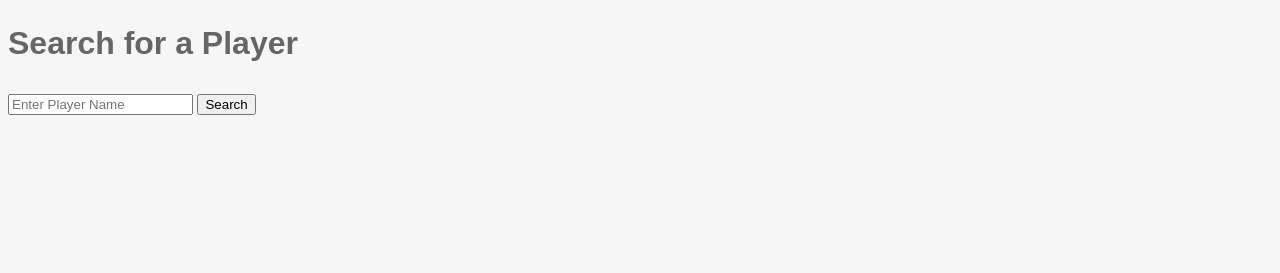
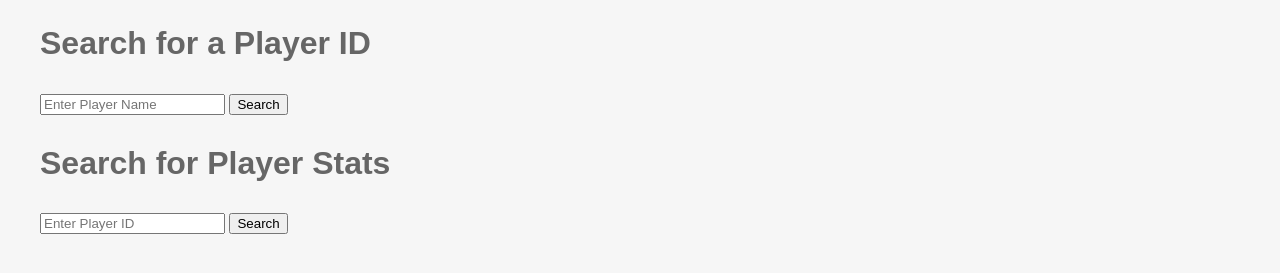
Before and after one commit to xmikolay/Project, a plain HTML site: page players.html in a window 1280 px wide. Shown: the part 375-648 px from the top of the page. Drawn offline with Linux system fonts and the light colour scheme.

Commit message:
Attempting to make last api work to display player stats

```diff
--- a/Scripts/script.js
+++ b/Scripts/script.js
@@ -5,6 +5,7 @@ document.addEventListener('DOMContentLoaded', async function () {
         if (currentPage.includes('players'))
         {
             await getPlayers();
+            await getPlayerStats();
         }
         else if (currentPage.includes('maps'))
         {
@@ -39,7 +40,7 @@ async function getPlayers() {
     }
 
     const PLAYER_API = `https://api.worldoftanks.eu/wot/account/list/?application_id=ad0db27550136ff72d1b4d69ad6603ce&search=${playerName}`;
-    const container = document.getElementById('results');
+    const container = document.getElementById('resultsPlayer');
     container.innerHTML = '';
 
     try {
@@ -161,3 +162,46 @@ async function getMaps() {
         container.textContent = `Error: ${error.message}`;
     }
 }
+
+async function getPlayerStats() {
+    const playerID = document.getElementById('playerID').value.trim();
+
+    if (!playerID) {
+        alert('Please enter a player ID.');
+        return;
+    }
+
+    const PLAYERID_API = `https://api.worldoftanks.eu/wot/account/info/?application_id=ad0db27550136ff72d1b4d69ad6603ce&account_id=${playerID}`;
+    const container = document.getElementById('resultsID');
+    container.innerHTML = '';
+
+    try {
+        const response = await fetch(PLAYERID_API);
+        if (!response.ok) throw new Error(`HTTP getting Player Data: ${response.status}`);
+        const data = await response.json();
+
+        if (data.status == 'ok' && data.data.length > 0) {
+            data.data.forEach(player => {
+                const card = document.createElement('div');
+                card.setAttribute('class', 'card');
+
+                const playerName = document.createElement('h3');
+                playerName.textContent = `Player: ${player.nickname}`;
+
+                const playerAll = document.createElement('p');
+                playerAll.textContent = `Spotted: ${player.spotted}`;
+
+                card.appendChild(playerName);
+                card.appendChild(playerAll);
+
+                container.appendChild(card);
+                getPlayerStats();
+            });
+        } else {
+            container.textContent = 'No player stats found.';
+        }
+    } catch (error) {
+        console.error('Fetch error:', error);
+        container.textContent = `Error: ${error.message}`;
+    }
+}
--- a/players.html
+++ b/players.html
@@ -15,15 +15,25 @@
 </div>
 <body>
     <div id="root">
-    </div>
-    <h1>Search for a Player</h1>
+
+    <h1>Search for a Player ID</h1>
 
     <div class="search-container">
         <input type="text" id="playerName" placeholder="Enter Player Name" />
         <button onclick="getPlayers()">Search</button>
     </div>
 
-    <div id="results"></div>
+    <div id="resultsPlayer"></div>
+
+    <h1>Search for Player Stats</h1>
+
+    <div class="search-container">
+        <input type="text" id="playerID" placeholder="Enter Player ID" />
+        <button onclick="getPlayerStats()">Search</button>
+    </div>
+
+    <div id="resultsID"></div>
+    </div>
     <script src="Scripts/script.js"></script>
 </body>
 </html>
```
